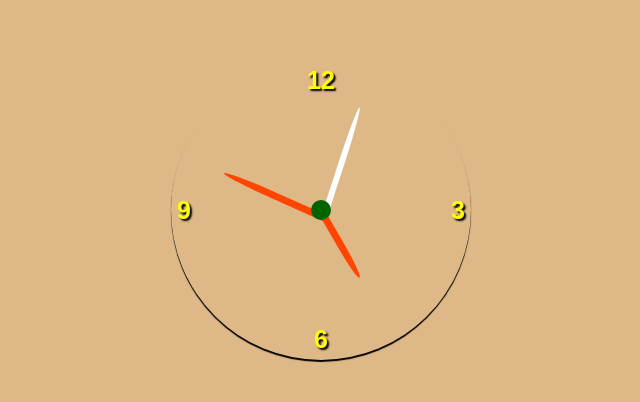
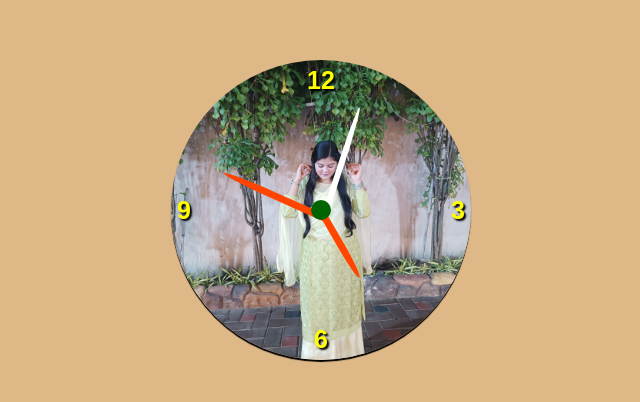
Before and after one commit to Zuhaib123456/Analog-clock-, a plain HTML site: page index.html in a window 1280 px wide. Shown: the part 190-592 px from the top of the page, without its empty margins (319-959 px from the left). Drawn offline with Linux system fonts and the light colour scheme.

Commit message:
Update style.css

```diff
--- a/style.css
+++ b/style.css
@@ -19,7 +19,7 @@ body{
   background: grey;
   box-shadow: 0 2px 0.9px black;
   position: relative;
-  background: url("/.myshab3.jpg");
+  background: url("myshab3.jpg");
   backface-visibility: 0.3px;
   background-size: cover;
   background-position: center;
```
